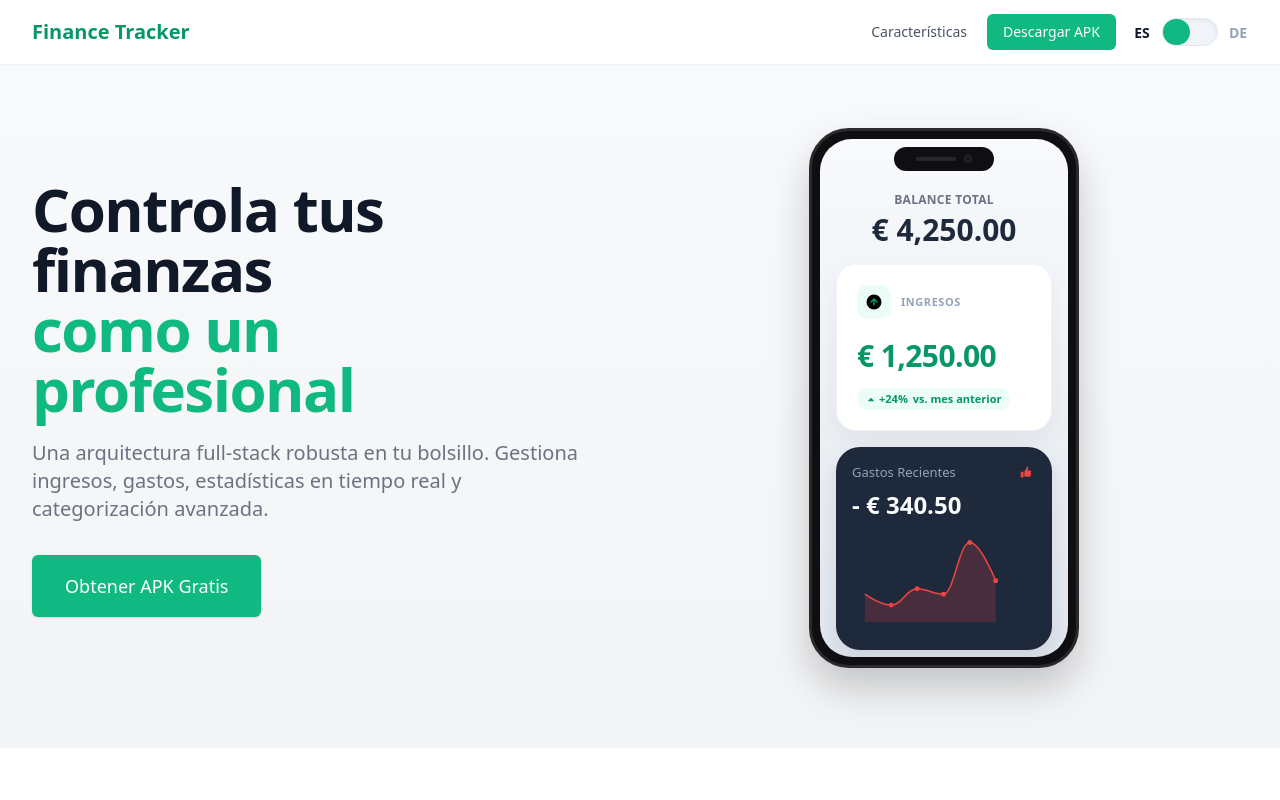
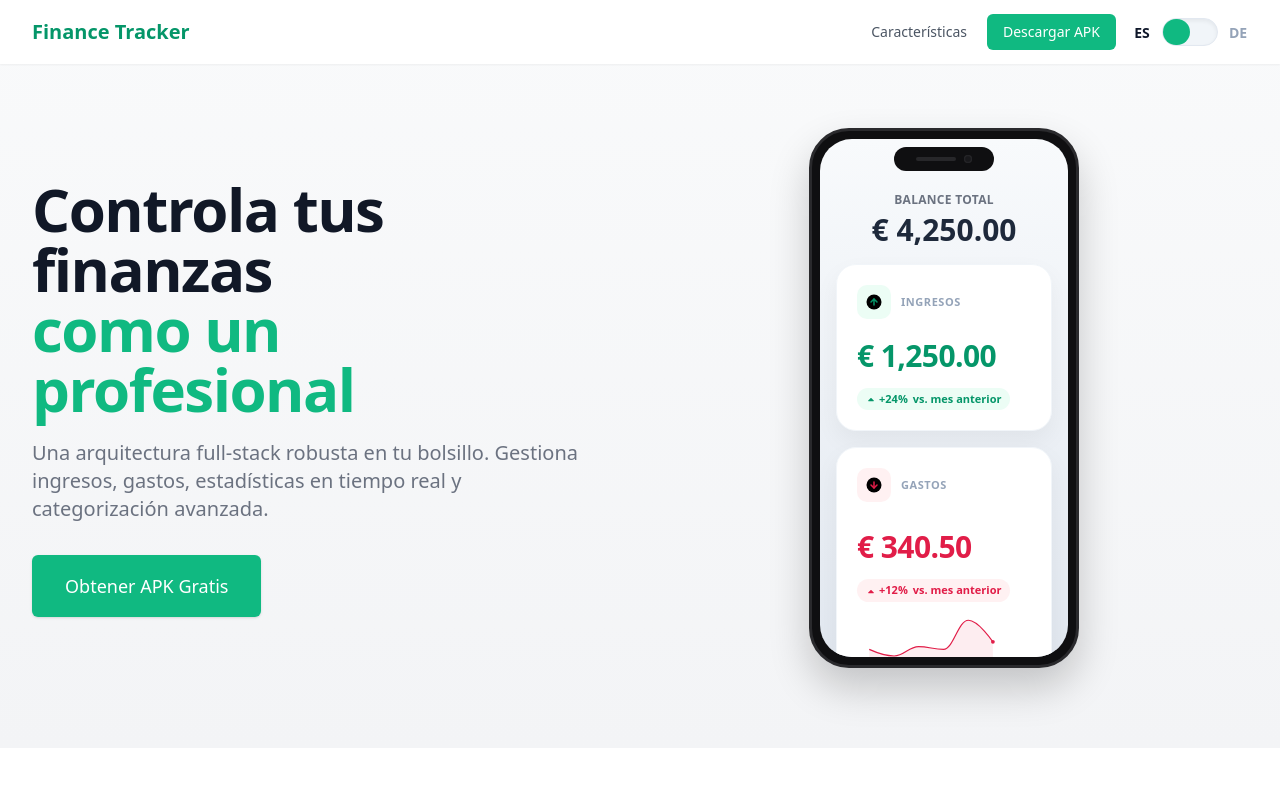
Before and after one commit to alexricardo02/finance-tracker-landing, a plain HTML site: page index.html in a window 1280 px wide. Shown: the top 800 px of the page. Drawn offline with nearby package versions, Linux system fonts and the light colour scheme.

Commit message:
new implementations

```diff
--- a/index.html
+++ b/index.html
@@ -305,41 +305,93 @@
         }
 
         /* Widget Chart */
+        /* Widget Chart (estilo real de la app, tarjeta Expenses) */
         .widget-chart {
-            background: #1e293b;
-            border-radius: 24px;
-            padding: 16px;
+            background: #ffffff;
+            border-radius: 20px;
+            border: 1px solid #f1f5f9;
+            padding: 20px;
             display: flex;
             flex-direction: column;
-            box-shadow: 0 10px 25px rgba(0, 0, 0, 0.1);
+            box-shadow: 0 10px 25px rgba(0, 0, 0, 0.05);
             animation: cardFadeUp 0.8s cubic-bezier(0.25, 1, 0.5, 1) forwards 0.2s;
             opacity: 0;
         }
 
         .chart-header {
             display: flex;
-            justify-content: space-between;
-            align-items: flex-start;
-            margin-bottom: 12px;
+            align-items: center;
+            gap: 10px;
+            margin-bottom: 14px;
+        }
+
+        .chart-icon {
+            padding: 8px;
+            background: #fff1f2;
+            /* rose-50 */
+            border-radius: 10px;
+            display: flex;
+            align-items: center;
+            justify-content: center;
+            flex-shrink: 0;
+        }
+
+        .chart-icon svg {
+            width: 18px;
+            height: 18px;
+        }
+
+        .chart-icon svg path {
+            fill: none;
+            stroke: #e11d48;
+            stroke-width: 2;
+            stroke-linecap: round;
+            stroke-linejoin: round;
         }
 
         .chart-title {
             color: #94a3b8;
-            font-size: 13px;
+            /* slate-400 */
+            font-size: 11px;
+            font-weight: 700;
+            text-transform: uppercase;
+            letter-spacing: 0.05em;
             display: block;
         }
 
         .chart-number {
-            color: #f8fafc;
-            font-size: 24px;
-            font-weight: 700;
+            font-size: 30px;
+            font-weight: 800;
+            color: #e11d48;
+            /* rose-600 */
+            letter-spacing: -0.02em;
             display: block;
-            margin-top: 4px;
+            margin: 8px 0 10px;
+            opacity: 0;
+            animation: fadeIn 0.8s ease forwards 0.5s;
         }
 
-        .chart-icon svg {
-            width: 20px;
-            fill: #ef4444;
+        .chart-percent {
+            display: inline-flex;
+            align-items: center;
+            gap: 3px;
+            padding: 3px 9px;
+            background: #fff1f2;
+            color: #e11d48;
+            font-size: 11px;
+            font-weight: 700;
+            border-radius: 999px;
+            width: fit-content;
+            margin-bottom: 14px;
+        }
+
+        .chart-percent svg {
+            width: 10px;
+            height: 10px;
+        }
+
+        .chart-percent svg path {
+            fill: #e11d48;
         }
 
         .chart-body {
@@ -519,34 +571,40 @@
                         </div>
 
                         <!-- Chart Widget (Gastos) -->
+                        <!-- Chart Widget (Gastos) -->
                         <div class="widget-chart">
                             <div class="chart-header">
+                                <div class="chart-icon">
+                                    <svg viewBox="0 0 24 24" xmlns="http://www.w3.org/2000/svg">
+                                        <circle cx="12" cy="12" r="10"></circle>
+                                        <path d="M12 8v8"></path>
+                                        <path d="m8 12 4 4 4-4"></path>
+                                    </svg>
+                                </div>
                                 <div>
-                                    <span class="chart-title lang-es">Gastos Recientes</span>
-                                    <span class="chart-title lang-de">Letzte Ausgaben</span>
-                                    <span class="chart-number">- € 340.50</span>
+                                    <span class="chart-title lang-es">Gastos</span>
+                                    <span class="chart-title lang-de">Ausgaben</span>
                                 </div>
-                                <span class="chart-icon">
-                                    <svg viewBox="-1.35 0 1504.4 1504.4">
-                                        <path class="st1"
-                                            d="M378.3 667.5h165.1c13 0 23.6 10.5 23.6 23.6v379.1c0 13-10.5 23.6-23.6 23.6H378.3c-13 0-23.6-10.5-23.6-23.6V691c.1-13 10.6-23.5 23.6-23.5zM624.7 1004.7V733.1c.1-66.9 18.8-132.4 54.1-189.2 21.5-34.4 69.7-89.5 96.7-118 6-6.4 27.8-25.2 27.8-35.5 0-13.2 1.5-34.5 2-74.2.3-25.2 20.8-45.9 46-45.7h1.1c44.1.8 58.2 41.6 58.2 41.6s37.7 74.4 2.5 165.4c-29.7 76.9-35.8 83.1-35.8 83.1s-9.6 13.9 20.8 13.3c0 0 185.6-.8 192-.8 13.7 0 57.4 12.5 54.9 68.2-1.8 41.2-27.4 55.6-40.5 60.3-1.7.6-2.6 2.5-1.9 4.2.3.7.8 1.3 1.5 1.7 13.4 7.8 40.8 27.5 40.2 57.7-.8 36.6-15.5 50.1-46.1 58.5-1.7.4-2.8 2.2-2.3 3.9.2.9.8 1.6 1.5 2 11.6 6.6 31.5 22.7 30.3 55.3-1.2 33.2-25.2 44.9-38.3 48.9-1.7.5-2.7 2.3-2.2 4 .2.7.7 1.4 1.3 1.8 8.3 5.7 20.6 18.6 20 45.1-.3 14-5 24.2-10.9 31.5-9.3 11.5-23.9 17.5-38.7 17.6l-411.8.8c-.1-.1-22.4 0-22.4-29.9z">
-                                        </path>
-                                    </svg>
-                                </span>
                             </div>
+                            <span class="chart-number">€ 340.50</span>
+                            <span class="chart-percent">
+                                <svg viewBox="0 0 1792 1792">
+                                    <path
+                                        d="M1408 1216q0 26-19 45t-45 19h-896q-26 0-45-19t-19-45 19-45l448-448q19-19 45-19t45 19l448 448q19 19 19 45z">
+                                    </path>
+                                </svg>
+                                +12% <span class="lang-es" style="margin-left:2px;">vs. mes anterior</span><span
+                                    class="lang-de" style="margin-left:2px;">vs. Vormonat</span>
+                            </span>
                             <div class="chart-body">
-                                <svg viewBox="0 0 370 200">
-                                    <path fill="rgba(239, 68, 68, 0.2)"
-                                        d="M 26 119 C 26 119 57 141 79 141 C 100 141 110 108 131 108 C 152 108 163 119 184 119 C 205 119 215 15 237 15 C 258 15 289 92 289 92 L 289 175 L 26 175 Z">
+                                <svg viewBox="0 0 370 120">
+                                    <path fill="rgba(225, 29, 72, 0.08)"
+                                        d="M 26 71 C 26 71 57 85 79 85 C 100 85 110 65 131 65 C 152 65 163 71 184 71 C 205 71 215 9 237 9 C 258 9 289 55 289 55 L 289 105 L 26 105 Z">
                                     </path>
-                                    <path fill="none" stroke="#ef4444" stroke-width="3" stroke-linejoin="round"
-                                        d="M 26 119 C 26 119 57 141 79 141 C 100 141 110 108 131 108 C 152 108 163 119 184 119 C 205 119 215 15 237 15 C 258 15 289 92 289 92">
+                                    <path fill="none" stroke="#e11d48" stroke-width="2.5" stroke-linejoin="round"
+                                        d="M 26 71 C 26 71 57 85 79 85 C 100 85 110 65 131 65 C 152 65 163 71 184 71 C 205 71 215 9 237 9 C 258 9 289 55 289 55">
                                     </path>
-                                    <circle cx="79" cy="141" r="5" fill="#ef4444"></circle>
-                                    <circle cx="131" cy="108" r="5" fill="#ef4444"></circle>
-                                    <circle cx="184" cy="119" r="5" fill="#ef4444"></circle>
-                                    <circle cx="237" cy="15" r="5" fill="#ef4444"></circle>
-                                    <circle cx="289" cy="92" r="5" fill="#ef4444"></circle>
+                                    <circle cx="289" cy="55" r="4" fill="#e11d48"></circle>
                                 </svg>
                             </div>
                         </div>
```
